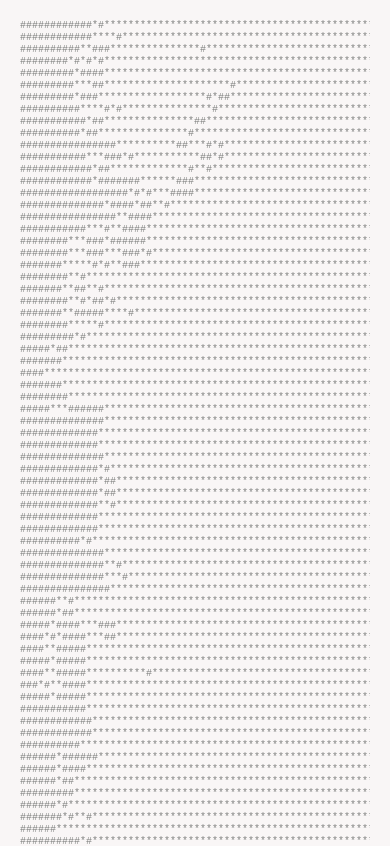
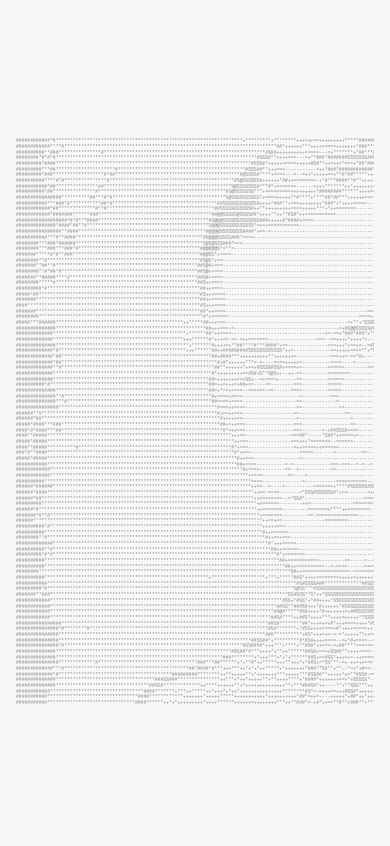
Before and after one commit to steffencruz/halting-ai, a plain HTML site: page index.html in a window 390 px wide. Shown: the top 846 px of the page. Drawn offline with Linux system fonts and the light colour scheme.

Commit message:
responsive

```diff
--- a/index.html
+++ b/index.html
@@ -2,20 +2,25 @@
 <html>
   <head>
     <title>halting.ai</title>
+    <meta name="viewport" content="width=device-width, initial-scale=1.0">
     <style>
       body {
         margin: 0;
         background: #f9f6f6;
         color: rgb(127, 128, 127);
         font-family: monospace;
-        font-size: 10px;
-        line-height: 1.2;
-        padding: 20px;
-        overflow: auto;
+        min-height: 100vh;
+        display: flex;
+        justify-content: center;
+        align-items: center;
+        padding: 1rem;
+        box-sizing: border-box;
       }
       #ascii-container {
+        font-size: clamp(4px, calc(0.7vw + 2px), 10px);
         white-space: pre;
-        margin: 0 auto;
+        line-height: 1.2;
+        text-align: center;
         max-width: 100%;
         overflow-x: auto;
       }
@@ -26,6 +31,14 @@
       @keyframes blink {
         0%, 50% { opacity: 1; }
         51%, 100% { opacity: 0; }
+      }
+      /* Hide scrollbar for cleaner look */
+      #ascii-container::-webkit-scrollbar {
+        display: none;
+      }
+      #ascii-container {
+        -ms-overflow-style: none;
+        scrollbar-width: none;
       }
     </style>
   </head>
```
